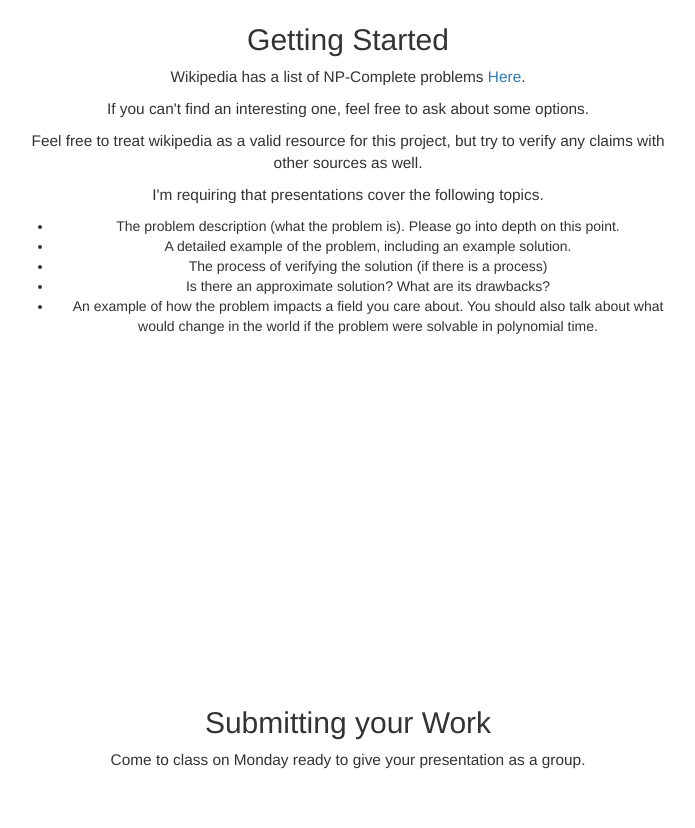
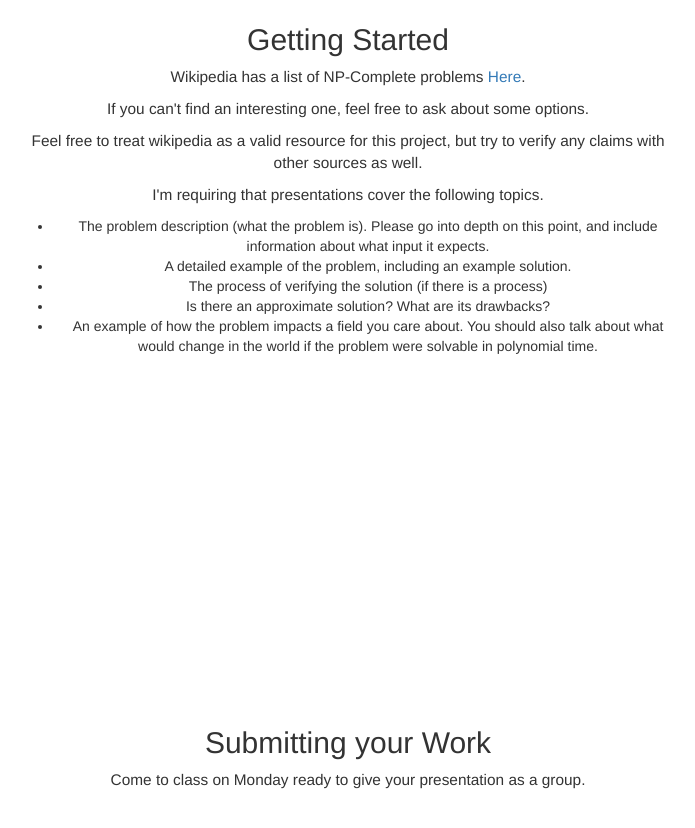
Before and after one commit to CodeSoftwareComputation/codesoftwarecomputation.github.io, a plain HTML site: page assignment7.html in a window 1280 px wide. Shown: the part 788-1616 px from the top of the page, without its empty margins (292-987 px from the left). Drawn offline with Linux system fonts and the light colour scheme.

Commit message:
Change a7

```diff
--- a/assignment7.html
+++ b/assignment7.html
@@ -77,7 +77,8 @@
             <p>I'm requiring that presentations cover the following topics.
             <ul>
                 <li>The problem description (what the problem is). Please
-                go into depth on this point.</li>
+                go into depth on this point, and include information about
+                what input it expects.</li>
                 <li>A detailed example of the problem, including an example solution.</li>
                 <li>The process of verifying the solution (if there is a process)</li>
                 <li>Is there an approximate solution? What are its drawbacks?</li>
```
Also changed, not shown: 1 other file.
